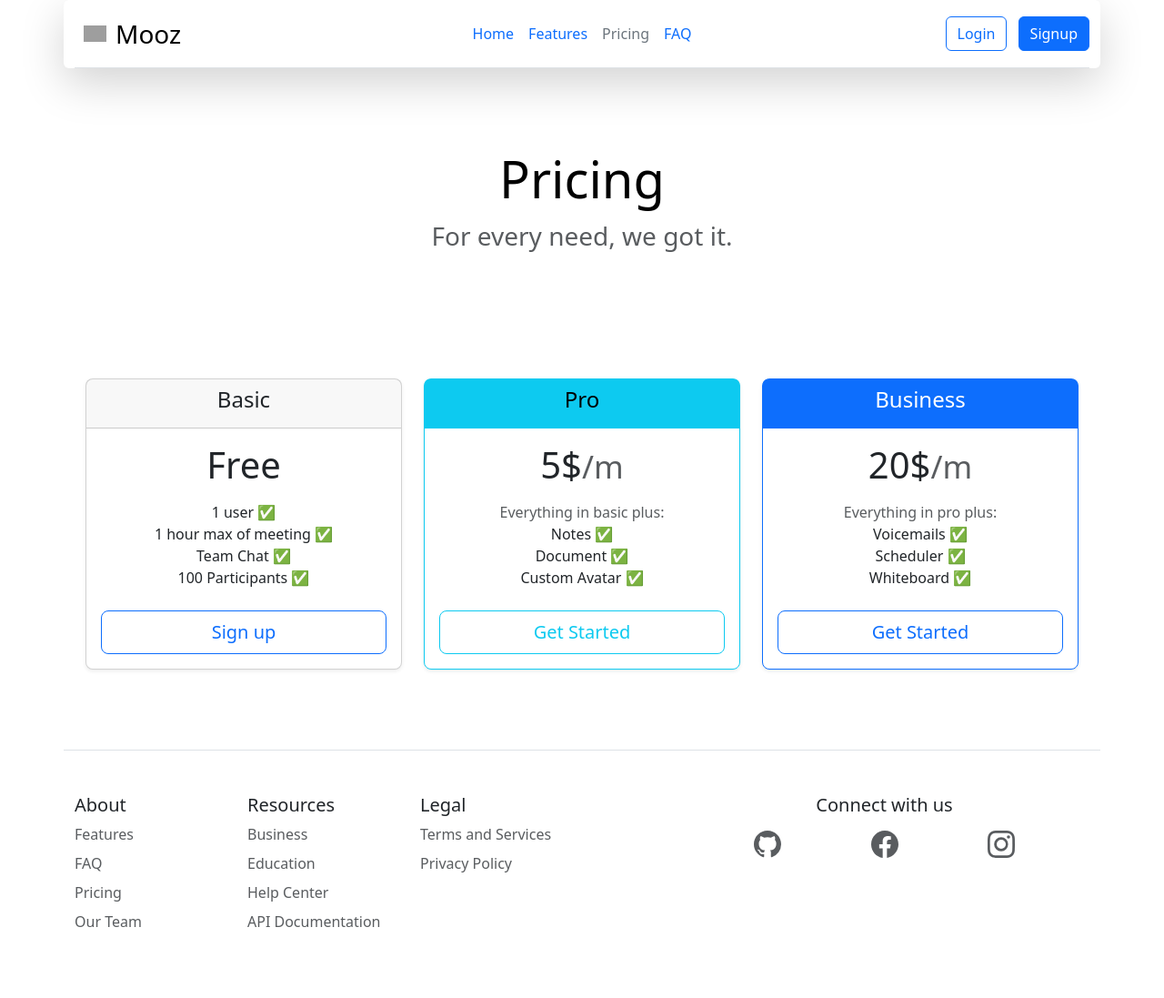
After one commit to Philip-11/mooz_mockup, a PHP site: page /pages/pricing.php in a window 1280 px wide. The commit adds this page. Shown: the whole page at 91% size. Run offline with PHP 8.4, Linux system fonts and the light colour scheme; grey boxes are pictures that could not be loaded.

Commit message:
Added readme, adding table for pricing

```diff
--- /dev/null
+++ b/pages/pricing.php
@@ -0,0 +1,98 @@
+<?php require_once '../lib/common.php' ?>
+<!DOCTYPE html>
+<html lang="en">
+
+<head>
+    <meta charset="UTF-8">
+    <meta name="viewport" content="width=device-width, initial-scale=1.0">
+    <title>Pricing</title>
+    <?= $favicon ?>
+</head>
+
+<body>
+    <?php require '../templates/header.php' ?>
+
+    <main>
+        <section class="container px-4 py-5">
+            <div class="p-3 pb-md-4 mx-auto text-center">
+                <h1 class="display-4 fw-normal text-body-emphasis">Pricing</h1>
+                <p class="fs-3 text-body-secondary">For every need, we got it.</p>
+            </div>
+        </section>
+
+        <section class="container px-4 py-5">
+            <div class="row row-cols-1 row-cols-md-3 mb-3 text-center">
+                <div class="col">
+                    <div class="card mb-4 rounded-3 shadow-sm">
+                        <div class="card-header">
+                            <h4 class="fw-normal">Basic</h4>
+                        </div>
+                        <div class="card-body">
+                            <h1 class="card-title">
+                                Free<small class="fw-light text-body-secondary"></small>
+                            </h1>
+                            <ul class="list-unstyled mt-3 mb-4">
+                                <li>1 user ✅</li>
+                                <li>1 hour max of meeting ✅</li>
+                                <li>Team Chat ✅</li>
+                                <li>100 Participants ✅</li>
+                            </ul>
+                            <button class="w-100 btn btn-lg btn-outline-primary">Sign up</button>
+                        </div>
+                    </div>
+                </div>
+
+                <div class="col">
+                    <div class="card mb-4 border-info rounded-3 shadow-sm">
+                        <div class="card-header text-bg-info border-info">
+                            <h4 class="fw-normal">Pro</h4>
+                        </div>
+                        <div class="card-body">
+                            <h1 class="card-title">
+                                5$<small class="fw-light text-body-secondary">/m</small>
+                            </h1>
+                            <ul class="list-unstyled mt-3 mb-4">
+                                <li>
+                                    <p class="d-inline text-body-secondary">Everything in basic plus:</p>
+                                </li>
+                                <li>Notes ✅</li>
+                                <li>Document ✅</li>
+                                <li>Custom Avatar ✅</li>
+                            </ul>
+                            <button class="w-100 btn btn-lg btn-outline-info">Get Started</button>
+                        </div>
+                    </div>
+                </div>
+
+                <div class="col">
+                    <div class="card border-primary mb-4 rounded-3 shadow-sm">
+                        <div class="card-header text-bg-primary border-primary">
+                            <h4 class="fw-normal ">Business</h4>
+                        </div>
+                        <div class="card-body">
+                            <h1 class="card-title">
+                                20$<small class="fw-light text-body-secondary">/m</small>
+                            </h1>
+                            <ul class="list-unstyled mt-3 mb-4">
+                                <li>
+                                    <p class="d-inline text-body-secondary">Everything in pro plus:</p>
+                                </li>
+                                <li>Voicemails ✅</li>
+                                <li>Scheduler ✅</li>
+                                <li>Whiteboard ✅</li>
+                            </ul>
+                            <button class="w-100 btn btn-lg btn-outline-primary">Get Started</button>
+                        </div>
+                    </div>
+                </div>
+            </div>
+
+
+        </section>
+    </main>
+
+    <?php require '../templates/footer.php' ?>
+    <?php require '../lib/bootstrap.php' ?>
+</body>
+
+</html>
--- a/templates/header.php
+++ b/templates/header.php
@@ -20,7 +20,7 @@ $currentPage = basename($_SERVER['PHP_SELF']);
                 <a class="nav-link px-2 <?php echo ($currentPage === 'features.php') ? 'link-secondary' : ''; ?>" href="<?php echo BASE_URL; ?>pages/features.php">Features</a>
             </li>
             <li class="nav-item">
-                <a class="nav-link px-2 <?php echo ($currentPage === 'pricing.php') ? 'link-secondary' : ''; ?>" href="">
+                <a class="nav-link px-2 <?php echo ($currentPage === 'pricing.php') ? 'link-secondary' : ''; ?>" href="<?php echo BASE_URL; ?>pages/pricing.php">
                     Pricing
                 </a>
             </li>
```
Also changed, not shown: README.md (added).
